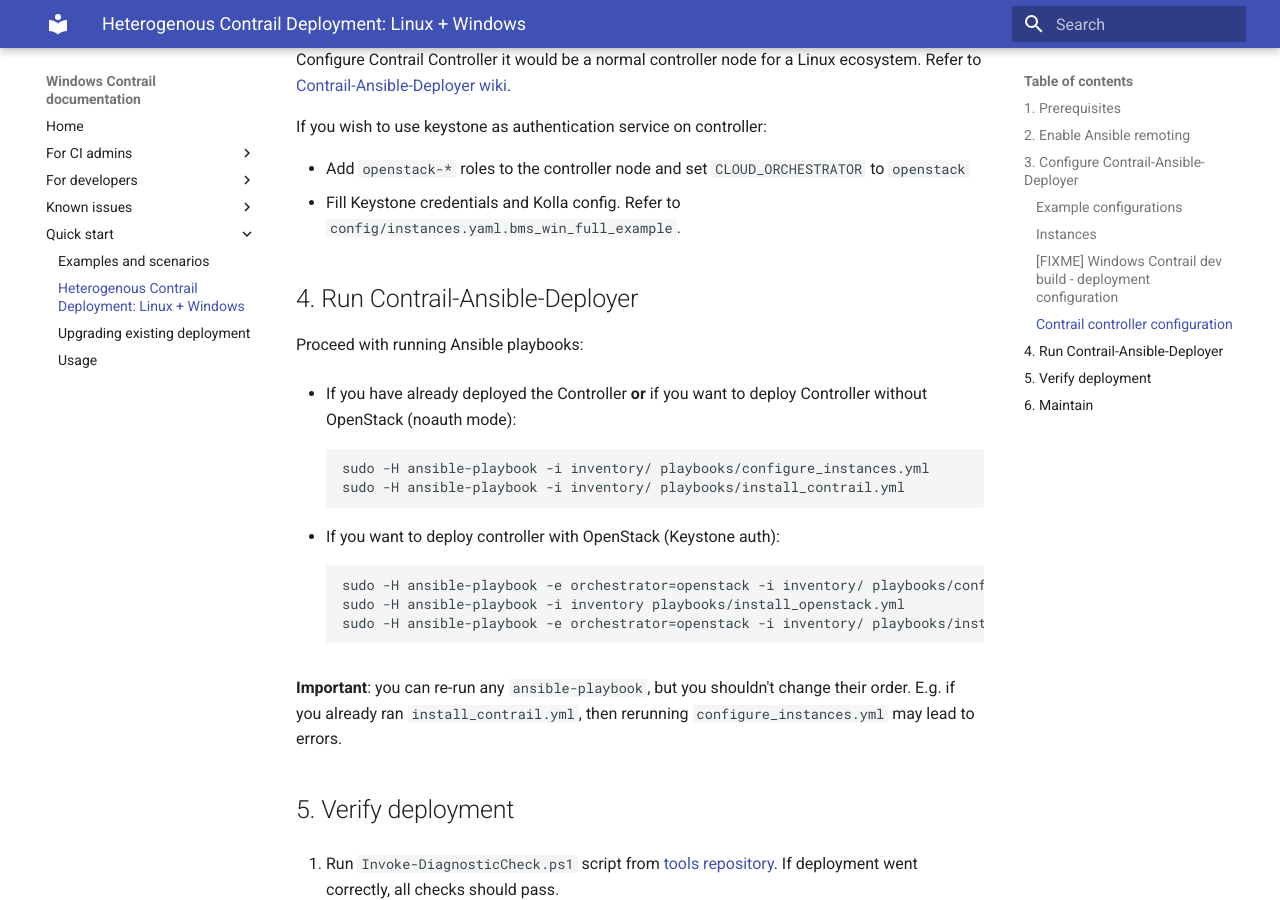
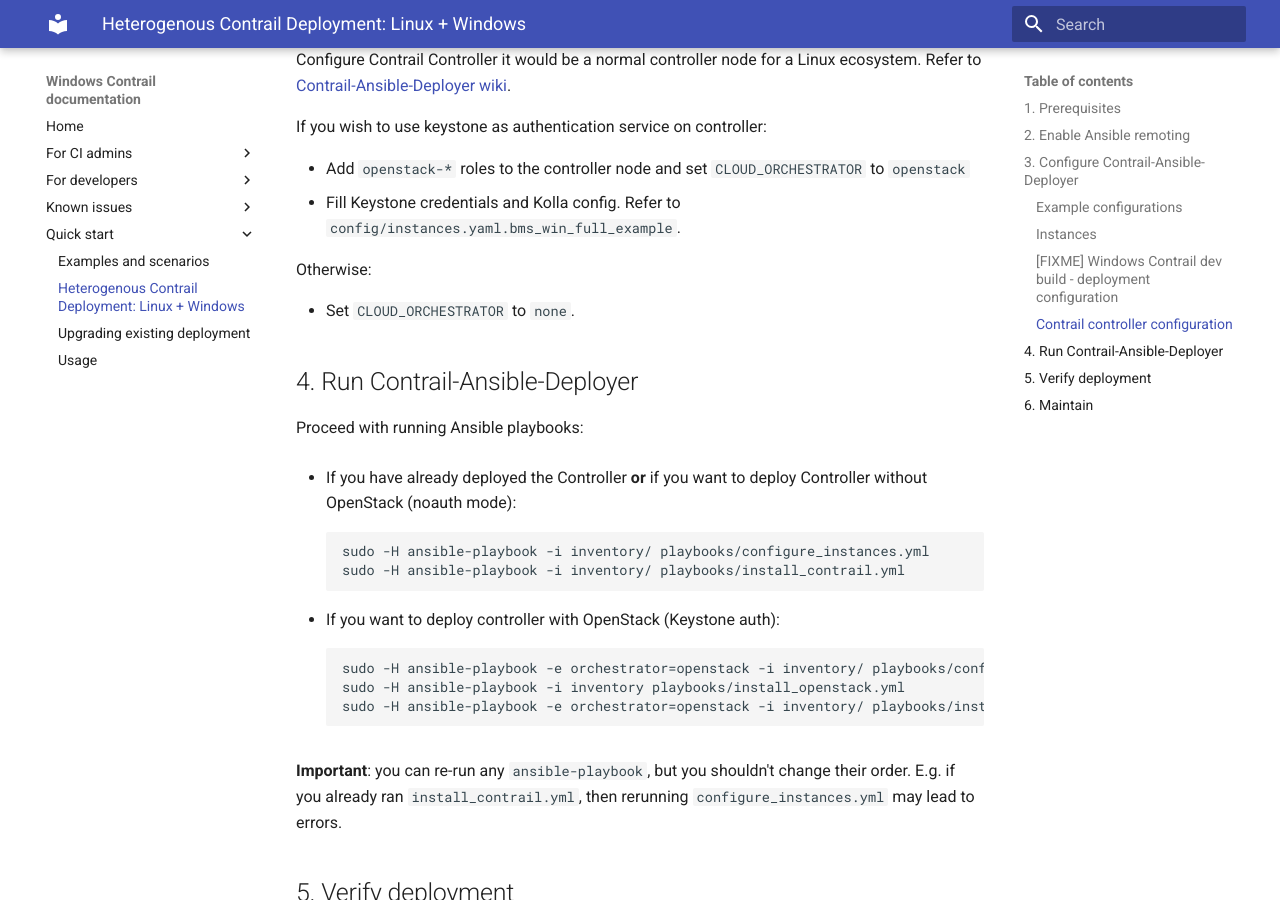
Before and after one commit to piotr-szuberski/contrail-windows-docs, an MkDocs documentation site: the page built from doc/Quick_start/deployment.md, in a window 1280 px wide and 900 px high, scrolled down 2946 px. Built offline with MkDocs 1.6.1 and Material for MkDocs 9.7.7, drawn with Linux system fonts in a browser that asks for light colours.

Commit message:
Set CLOUD_ORCHESTRATOR to none. (#81)

```diff
--- a/doc/Quick_start/deployment.md
+++ b/doc/Quick_start/deployment.md
@@ -110,6 +110,10 @@
 * Add `openstack-*` roles to the controller node and set `CLOUD_ORCHESTRATOR` to `openstack`
 * Fill Keystone credentials and Kolla config. Refer to `config/instances.yaml.bms_win_full_example`.
 
+Otherwise:
+
+* Set `CLOUD_ORCHESTRATOR` to `none`.
+
 ## 4. Run Contrail-Ansible-Deployer
 
 Proceed with running Ansible playbooks:
```
